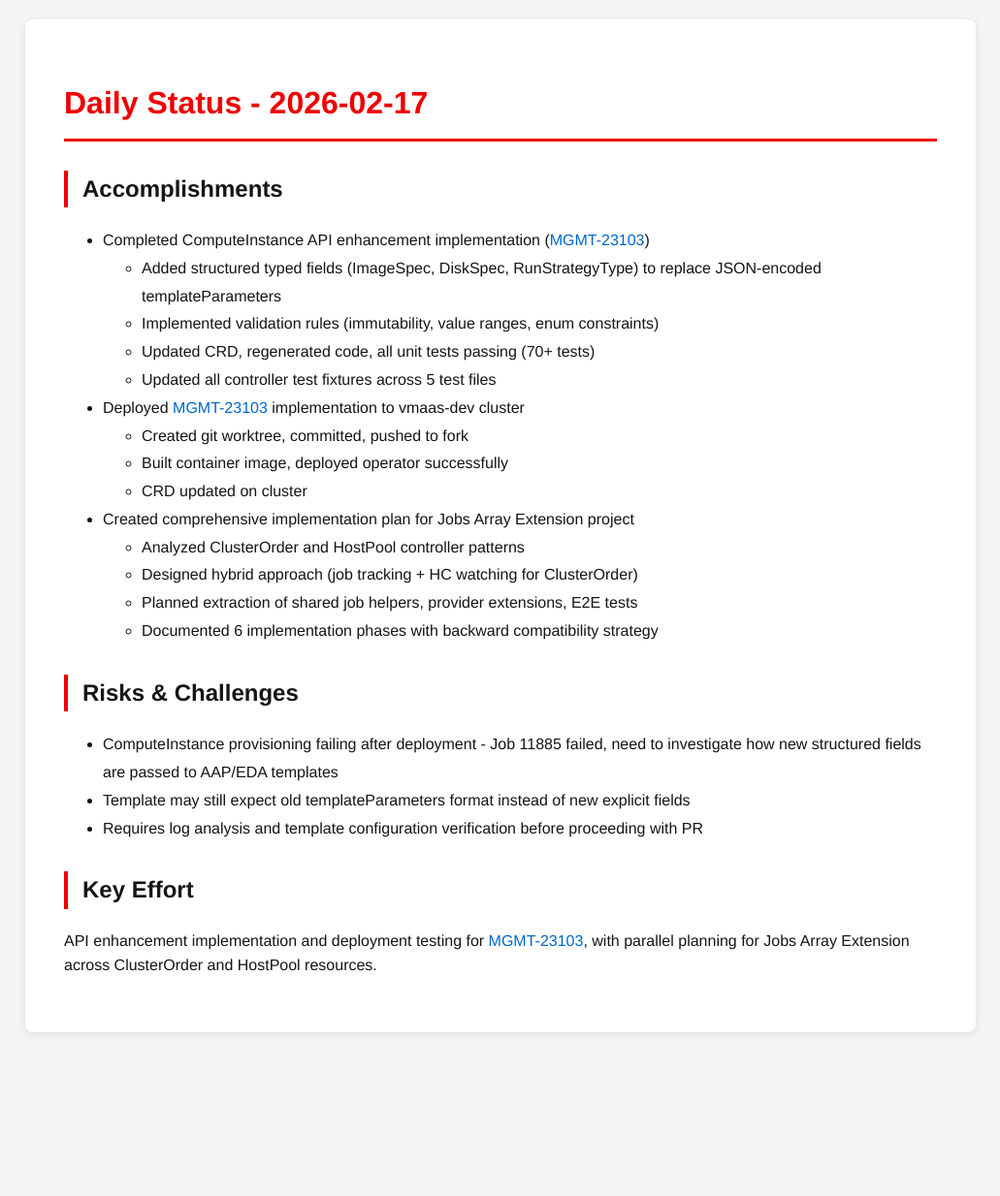
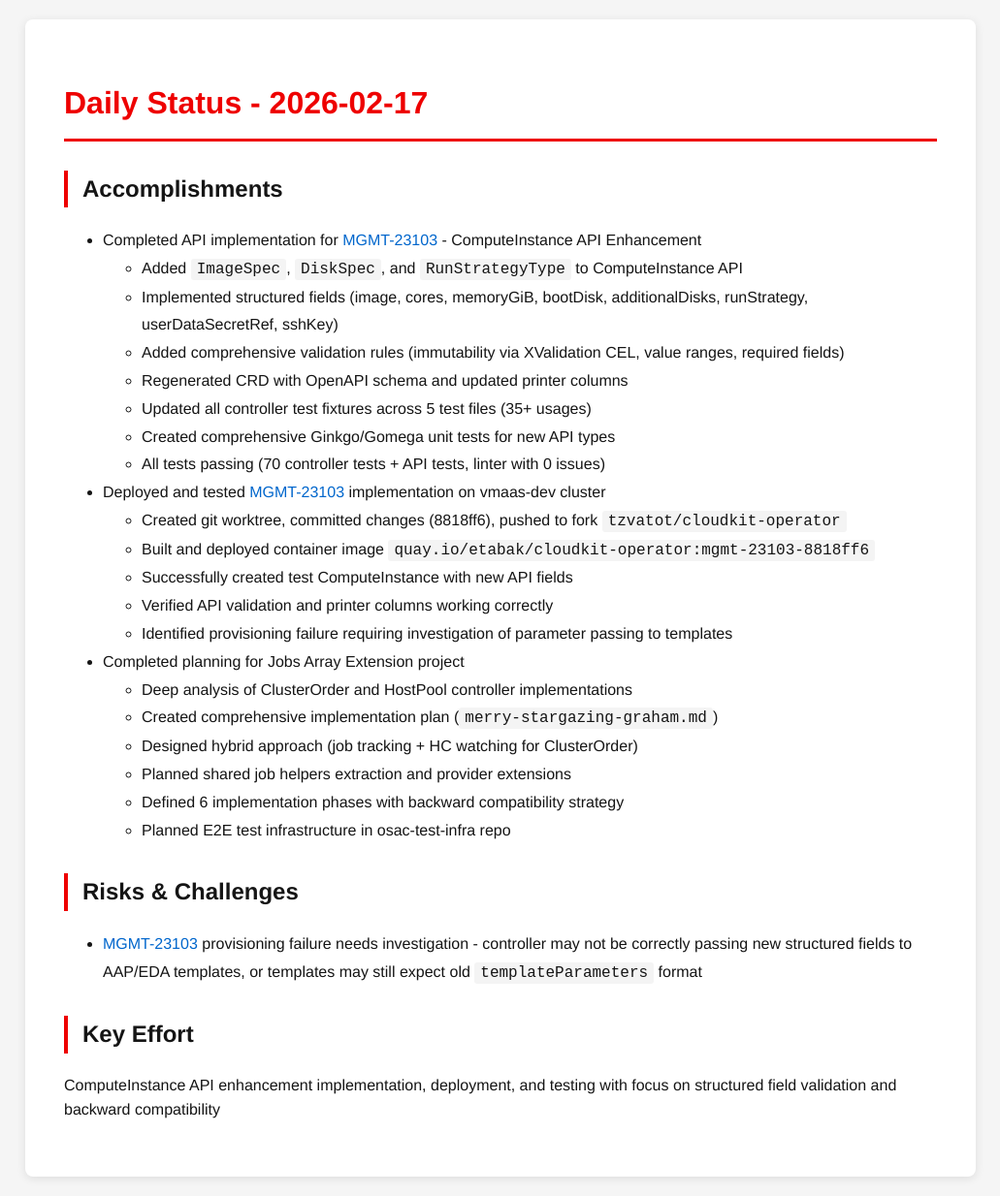
Before and after one commit to tzvatot/daily-status, a Jekyll site: the page built from 2026-02-17.md, in a window 1280 px wide. Shown: the whole page at 97% size, without its empty margins (124-1155 px from the left). Built offline with Jekyll 4.4.1, drawn with Linux system fonts in a browser that asks for light colours; before the commit the page ends 1085 px from its top, so only the background shows below that.

Commit message:
Daily status update - 2026-02-17

```diff
--- a/2026-02-17.md
+++ b/2026-02-17.md
@@ -7,25 +7,30 @@ date: 2026-02-17
 # Daily Status - 2026-02-17
 
 ## Accomplishments
-- Completed ComputeInstance API enhancement implementation ([MGMT-23103](https://issues.redhat.com/browse/MGMT-23103))
-  - Added structured typed fields (ImageSpec, DiskSpec, RunStrategyType) to replace JSON-encoded templateParameters
-  - Implemented validation rules (immutability, value ranges, enum constraints)
-  - Updated CRD, regenerated code, all unit tests passing (70+ tests)
-  - Updated all controller test fixtures across 5 test files
-- Deployed [MGMT-23103](https://issues.redhat.com/browse/MGMT-23103) implementation to vmaas-dev cluster
-  - Created git worktree, committed, pushed to fork
-  - Built container image, deployed operator successfully
-  - CRD updated on cluster
-- Created comprehensive implementation plan for Jobs Array Extension project
-  - Analyzed ClusterOrder and HostPool controller patterns
+- Completed API implementation for [MGMT-23103](https://issues.redhat.com/browse/MGMT-23103) - ComputeInstance API Enhancement
+  - Added `ImageSpec`, `DiskSpec`, and `RunStrategyType` to ComputeInstance API
+  - Implemented structured fields (image, cores, memoryGiB, bootDisk, additionalDisks, runStrategy, userDataSecretRef, sshKey)
+  - Added comprehensive validation rules (immutability via XValidation CEL, value ranges, required fields)
+  - Regenerated CRD with OpenAPI schema and updated printer columns
+  - Updated all controller test fixtures across 5 test files (35+ usages)
+  - Created comprehensive Ginkgo/Gomega unit tests for new API types
+  - All tests passing (70 controller tests + API tests, linter with 0 issues)
+- Deployed and tested [MGMT-23103](https://issues.redhat.com/browse/MGMT-23103) implementation on vmaas-dev cluster
+  - Created git worktree, committed changes (8818ff6), pushed to fork `tzvatot/cloudkit-operator`
+  - Built and deployed container image `quay.io/etabak/cloudkit-operator:mgmt-23103-8818ff6`
+  - Successfully created test ComputeInstance with new API fields
+  - Verified API validation and printer columns working correctly
+  - Identified provisioning failure requiring investigation of parameter passing to templates
+- Completed planning for Jobs Array Extension project
+  - Deep analysis of ClusterOrder and HostPool controller implementations
+  - Created comprehensive implementation plan (`merry-stargazing-graham.md`)
   - Designed hybrid approach (job tracking + HC watching for ClusterOrder)
-  - Planned extraction of shared job helpers, provider extensions, E2E tests
-  - Documented 6 implementation phases with backward compatibility strategy
+  - Planned shared job helpers extraction and provider extensions
+  - Defined 6 implementation phases with backward compatibility strategy
+  - Planned E2E test infrastructure in osac-test-infra repo
 
 ## Risks & Challenges
-- ComputeInstance provisioning failing after deployment - Job 11885 failed, need to investigate how new structured fields are passed to AAP/EDA templates
-- Template may still expect old templateParameters format instead of new explicit fields
-- Requires log analysis and template configuration verification before proceeding with PR
+- [MGMT-23103](https://issues.redhat.com/browse/MGMT-23103) provisioning failure needs investigation - controller may not be correctly passing new structured fields to AAP/EDA templates, or templates may still expect old `templateParameters` format
 
 ## Key Effort
-API enhancement implementation and deployment testing for [MGMT-23103](https://issues.redhat.com/browse/MGMT-23103), with parallel planning for Jobs Array Extension across ClusterOrder and HostPool resources.
+ComputeInstance API enhancement implementation, deployment, and testing with focus on structured field validation and backward compatibility
```
